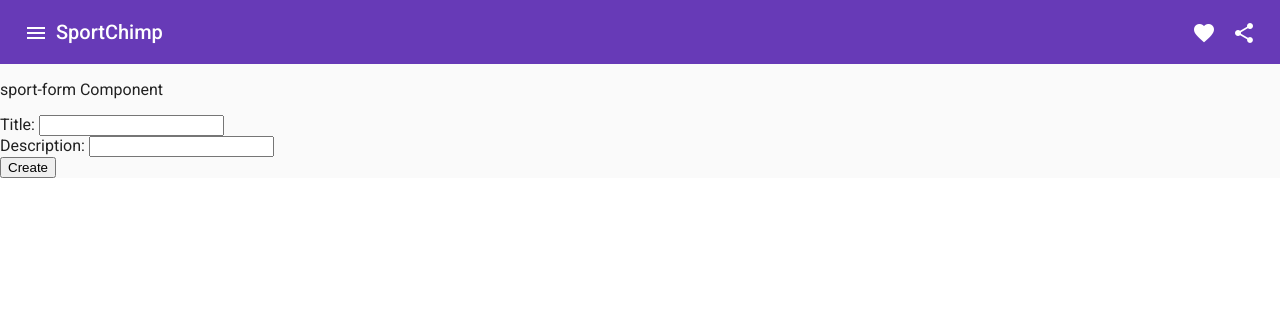
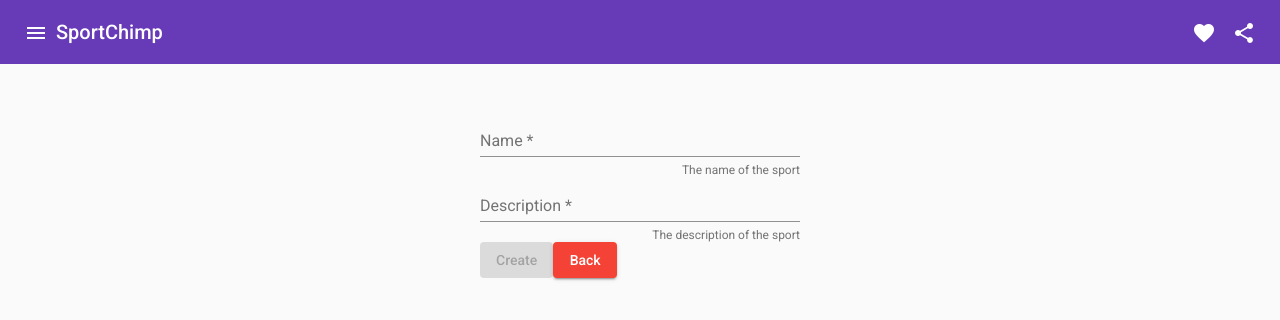
Before and after one commit to domiK66/SportChimp, an Angular app in the folder frontend/: page /sport-form in a window 1280 px wide. Shown: the top 320 px of the page. Built offline with nearby package versions, Linux system fonts and the light colour scheme; no server answers.

Commit message:
Add activities-list mat table & sport-form mat input

```diff
--- a/frontend/src/app/activity-list/activity-list.component.html
+++ b/frontend/src/app/activity-list/activity-list.component.html
@@ -1,30 +1,81 @@
-<p>activity-list Component</p>
-<button [routerLink]="'/activity-form/'">Create Activity</button>
-<input type="text" [formControl]="filterFormControl" placeholder="Search activities"/>
-<table>
-  <tr>
-    <th>id</th>
-    <th>title</th>
-    <th>description</th>
-    <th>date</th>
-    <th>location</th>
-    <th>is_public</th>
-    <th>sport_genre</th>
-    <th>created_by_user</th>
-    <th>participants</th>
-  </tr>
-  <tr *ngFor="let activity of filteredActivities">
-    <td>{{activity.id}}</td>
-    <td>{{activity.title}}</td>
-    <td>{{activity.description}}</td>
-    <td>{{activity.date}}</td>
-    <td>{{activity.location}}</td>
-    <td>{{activity.is_public}}</td>
-    <td>{{activity.sport_genre.name}}</td>
-    <td></td>
-    <td></td>
-    <td><button [routerLink]="'/activity-form/' + activity.id">Edit</button></td>
-    <td><button>View</button></td>
-  </tr>
+<button mat-raised-button color="accent" [routerLink]="'/activity-form/'">Create Activity</button>
+<mat-form-field>
+  <input matInput type="text" [formControl]="filterFormControl" placeholder="Search activities"/>
+</mat-form-field>
+
+<table mat-table style="width: 100%" [dataSource]="filteredActivities" matSort class="mat-elevation-z8">
+
+  <!-- Id Column -->
+  <ng-container matColumnDef="id">
+    <th mat-header-cell *matHeaderCellDef mat-sort-header>Id</th>
+    <td mat-cell *matCellDef="let element"> {{element.id}} </td>
+  </ng-container>
+
+  <!-- Title Column -->
+  <ng-container matColumnDef="title">
+    <th mat-header-cell *matHeaderCellDef mat-sort-header>Title</th>
+    <td mat-cell *matCellDef="let element"> {{element.title}} </td>
+  </ng-container>
+
+  <!-- Description Column -->
+  <ng-container matColumnDef="description">
+    <th mat-header-cell *matHeaderCellDef mat-sort-header>Description</th>
+    <td mat-cell *matCellDef="let element"> {{element.description}} </td>
+  </ng-container>
+
+  <!-- Date Column -->
+  <ng-container matColumnDef="date">
+    <th mat-header-cell *matHeaderCellDef mat-sort-header>Date</th>
+    <td mat-cell *matCellDef="let element"> {{element.date | date : 'dd.MM.yyyy'}} </td>
+  </ng-container>
+
+  <!-- Location Column -->
+  <ng-container matColumnDef="location">
+    <th mat-header-cell *matHeaderCellDef mat-sort-header>Location</th>
+    <td mat-cell *matCellDef="let element"> {{element.location}} </td>
+  </ng-container>
+
+  <!-- Is_Public Column -->
+  <ng-container matColumnDef="is_public">
+    <th mat-header-cell *matHeaderCellDef mat-sort-header>Is Public</th>
+    <td mat-cell *matCellDef="let element"> {{element.is_public}} </td>
+  </ng-container>
+
+  <!-- Sport Genre Column-->
+  <ng-container matColumnDef="sport_genre">
+    <th mat-header-cell *matHeaderCellDef mat-sort-header>Sport Genre</th>
+    <td mat-cell *matCellDef="let element"> {{element.sport_genre.name}} </td>
+  </ng-container>
+
+  <!-- Created_By_User Column -->
+  <ng-container matColumnDef="created_by_user">
+    <th mat-header-cell *matHeaderCellDef mat-sort-header>Created By User</th>
+    <td mat-cell *matCellDef="let element"> {{element.created_by_user.username}} </td>
+  </ng-container>
+
+  <!-- Participants Column -->
+  <ng-container matColumnDef="participants">
+    <th mat-header-cell *matHeaderCellDef mat-sort-header>Participants</th>
+    <td mat-cell *matCellDef="let element"> {{element.participants}} </td>
+  </ng-container>
+
+  <!-- Edit Column -->
+  <ng-container matColumnDef="edit">
+    <th mat-header-cell *matHeaderCellDef mat-sort-header></th>
+    <td mat-cell *matCellDef="let element">
+      <button mat-raised-button color="primary" [routerLink]="'/sport-form/' + element.id">Edit</button>
+    </td>
+  </ng-container>
+
+  <!-- View Column -->
+  <ng-container matColumnDef="view">
+    <th mat-header-cell *matHeaderCellDef mat-sort-header></th>
+    <td mat-cell *matCellDef="let element">
+      <button mat-raised-button color="accent">View</button>
+    </td>
+  </ng-container>
+
+  <tr mat-header-row *matHeaderRowDef="displayedColumns"></tr>
+  <tr mat-row *matRowDef="let row; columns: displayedColumns;"></tr>
 
 </table>
--- a/frontend/src/app/activity-list/activity-list.component.ts
+++ b/frontend/src/app/activity-list/activity-list.component.ts
@@ -1,7 +1,7 @@
 import { Component, OnInit } from '@angular/core';
-import {Sport, SportService} from "../services/sport.service";
 import {HttpClient} from "@angular/common/http";
 import {Activity, ActivityService} from "../services/activity.service";
+import {Sport, SportService} from "../services/sport.service";
 import {FormControl} from "@angular/forms";
 import {ActivatedRoute} from "@angular/router";
 
@@ -12,30 +12,32 @@ import {ActivatedRoute} from "@angular/router";
 })
 export class ActivityListComponent implements OnInit {
 
+  displayedColumns = ['id', 'title', 'description', 'date', 'location', 'is_public', 'sport_genre', 'created_by_user', 'participants', 'edit', 'view'];
   activities: Activity[] = [];
   filteredActivities: Activity[] = [];
   filterFormControl = new FormControl('');
 
-  constructor(private http: HttpClient,private route: ActivatedRoute, private activityService: ActivityService) {
+  constructor(private http: HttpClient,
+              private route: ActivatedRoute,
+              private activityService: ActivityService
+  ) {
+
   }
 
   ngOnInit(): void {
-
     this.activityService.getActivities().subscribe(activities => {
         this.activities = activities;
         this.filter(this.filterFormControl.value);
       }
     );
-
     this.filterFormControl.valueChanges.subscribe(value => this.filter(value));
-
-    this.route.paramMap.subscribe(params => {
-      this.filterFormControl.setValue(params.get('filter'));
-    })
+    this.route.paramMap.subscribe(params => { this.filterFormControl.setValue(params.get('filter')) });
   }
 
   filter(filterValue: string) {
-    this.filteredActivities = this.activities.filter(a => { return !filterValue || a.title.toLowerCase().includes(filterValue.toLowerCase()) }
+    this.filteredActivities = this.activities.filter(a => {
+        return !filterValue || a.title.toLowerCase().includes(filterValue.toLowerCase())
+      }
     );
   }
 }
--- a/frontend/src/app/app.component.ts
+++ b/frontend/src/app/app.component.ts
@@ -7,5 +7,4 @@ import { Component } from '@angular/core';
 })
 export class AppComponent {
   title = 'frontend';
-  showFiller = false;
 }
--- a/frontend/src/app/services/activity.service.ts
+++ b/frontend/src/app/services/activity.service.ts
@@ -3,13 +3,13 @@ import {HttpClient} from "@angular/common/http";
 import {Sport} from "./sport.service";
 
 export interface Activity {
-  id: string;
+  id: number;
   title: string;
   description: string;
   date: Date;
   location: string;
-  is_public: Boolean;
-  sport_genre: Sport;
+  is_public: boolean;
+  sport_genre: number[];
   created_by_user: any;
   participants: [];
 }
--- a/frontend/src/app/services/sport.service.ts
+++ b/frontend/src/app/services/sport.service.ts
@@ -9,10 +9,17 @@ export interface Sport {
 
 @Injectable({providedIn: 'root'})
 export class SportService {
+  availableSports: Sport[] = []
+
   constructor(private http: HttpClient) {
+    this.getSports().subscribe(sports => this.availableSports = sports);
   }
+
   getSports() {
     return this.http.get<Sport[]>('/api/sports/');
+  }
+  getSportNames(sports: number[]) {
+    return this.availableSports.filter(sport => sports.includes(sport.id)).map(sport => sport.name).join(', ');
   }
   getSport(id: string) {
     return this.http.get<Sport>(`/api/sports/${id}/`);
--- a/frontend/src/app/sport-form/sport-form.component.html
+++ b/frontend/src/app/sport-form/sport-form.component.html
@@ -1,12 +1,32 @@
-<p>sport-form Component</p>
-<form [formGroup]="sportFormGroup" (ngSubmit)="createOrUpdateSport()">
-  <label>Title:
-    <input formControlName="name">
-  </label>
-  <br/>
-  <label>Description:
-    <input formControlName="description">
-  </label>
-  <br/>
-  <button>{{ buttonText }}</button>
+<form [formGroup]="sportFormGroup" (ngSubmit)="createOrUpdateSport()" class="sport-form__form">
+
+  <!-- Name Input Field -->
+  <mat-form-field>
+    <input matInput type="text" placeholder="Name" formControlName="name">
+    <mat-hint align="end">The name of the sport</mat-hint>
+
+    <mat-error *ngIf="sportFormGroup.controls.name.hasError('required')">
+      Name is required
+    </mat-error>
+    <mat-error *ngIf="sportFormGroup.controls.name.hasError('nameAlreadyExists')">
+      Sport with this name already exists
+    </mat-error>
+  </mat-form-field>
+
+  <!-- Description Input Field -->
+  <mat-form-field>
+    <input matInput type="text" placeholder="Description" formControlName="description">
+    <mat-hint align="end">The description of the sport</mat-hint>
+
+    <mat-error *ngIf="sportFormGroup.controls.name.hasError('required')">
+      Description is required
+    </mat-error>
+  </mat-form-field>
+
+  <!-- Submit Button -->
+  <mat-card-actions align="start">
+    <button mat-raised-button color="accent" [disabled]="!sportFormGroup.valid">{{ submitButtonText }}</button>
+    <button mat-raised-button color="warn" [routerLink]="'/sport-list/'">Back</button>
+  </mat-card-actions>
+
 </form>
--- a/frontend/src/app/sport-form/sport-form.component.scss
+++ b/frontend/src/app/sport-form/sport-form.component.scss
@@ -0,0 +1,6 @@
+.sport-form__form {
+  display: flex;
+  flex-direction: column;
+  width: 20rem;
+  margin: 3rem auto;
+}
--- a/frontend/src/app/sport-form/sport-form.component.ts
+++ b/frontend/src/app/sport-form/sport-form.component.ts
@@ -1,8 +1,10 @@
 import { Component, OnInit } from '@angular/core';
 import {HttpClient} from "@angular/common/http";
 import {ActivatedRoute, Router} from "@angular/router";
-import {FormControl, FormGroup} from "@angular/forms";
-import {Sport, SportService} from "../services/sport.service";
+import {AbstractControl, AsyncValidatorFn, FormControl, FormGroup, ValidationErrors, Validators} from "@angular/forms";
+import {SportService} from "../services/sport.service";
+import {Observable} from "rxjs";
+import {map} from "rxjs/operators";
 
 @Component({
   selector: 'app-sport-form',
@@ -12,26 +14,32 @@ import {Sport, SportService} from "../services/sport.service";
 export class SportFormComponent implements OnInit {
 
   sportFormGroup: FormGroup;
-  buttonText = '';
+  submitButtonText = '';
 
-  constructor(private http: HttpClient, private route: ActivatedRoute, private sportService: SportService, private router: Router) {
+  constructor(
+    private http: HttpClient,
+    private route: ActivatedRoute,
+    private router: Router,
+    private sportService: SportService
+  ) {
     this.sportFormGroup = new FormGroup({
       id: new FormControl(null),
-      name: new FormControl(''),
-      description: new FormControl('')
-    })
+      name: new FormControl('', [Validators.required], [this.nameValidator()]),
+      description: new FormControl('', [Validators.required])
+      }
+    )
   }
+
   ngOnInit(): void {
     const id = this.route.snapshot.paramMap.get('id');
     if (id) {
-      this.buttonText = 'Update';
-      this.sportService.getSport(id).subscribe(sport => {
-        this.sportFormGroup.patchValue(sport);
-      })
+      this.submitButtonText = 'Update';
+      this.sportService.getSport(id).subscribe(sport => { this.sportFormGroup.patchValue(sport) });
     } else {
-      this.buttonText = 'Create';
+      this.submitButtonText = 'Create';
     }
   }
+
   createOrUpdateSport() {
     const id = this.route.snapshot.paramMap.get('id');
     if (id) {
@@ -46,4 +54,16 @@ export class SportFormComponent implements OnInit {
       this.router.navigate(['/sport-list']);
     }
   }
+
+  // Validators
+  nameValidator(): AsyncValidatorFn {
+    return (control: AbstractControl): Observable<ValidationErrors | null> => {
+      return this.sportService.getSports().pipe(map(sports => {
+        const currentId = this.sportFormGroup.controls['id'].value;
+        const currentName = this.sportFormGroup.controls['name'].value;
+        const existingSport = sports.find(sport => sport.name === currentName);
+        return existingSport && existingSport.id !== currentId ? {nameAlreadyExists: true} : null
+      }))
+    }
+  }
 }
```
Also changed, not shown: frontend/src/app/sport-list/sport-list.component.html (+6 -3 lines), frontend/src/app/sport-list/sport-list.component.ts (+8 -8 lines).
